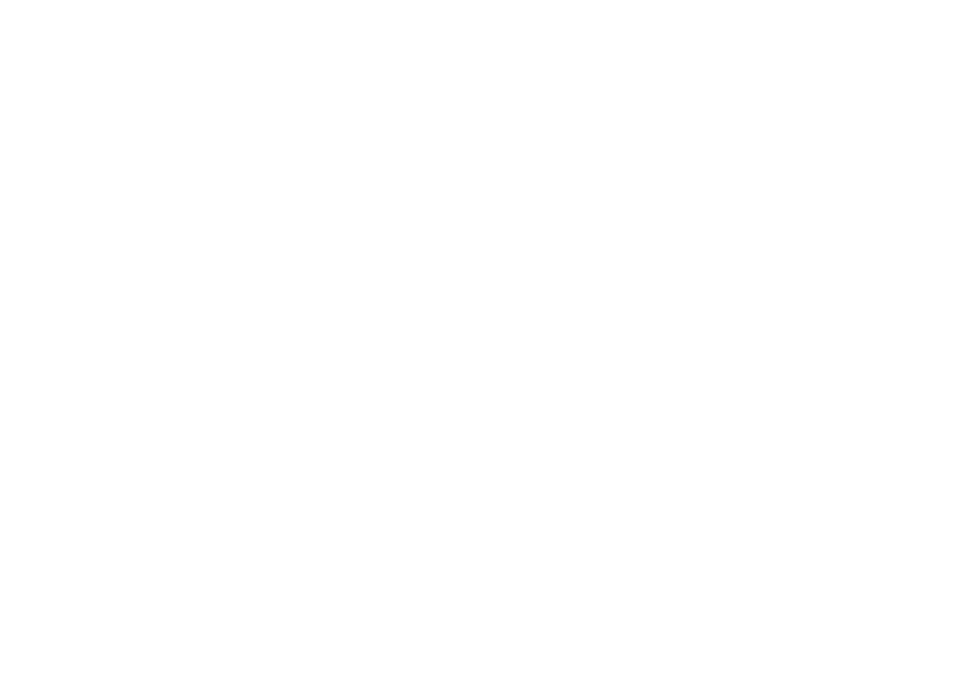
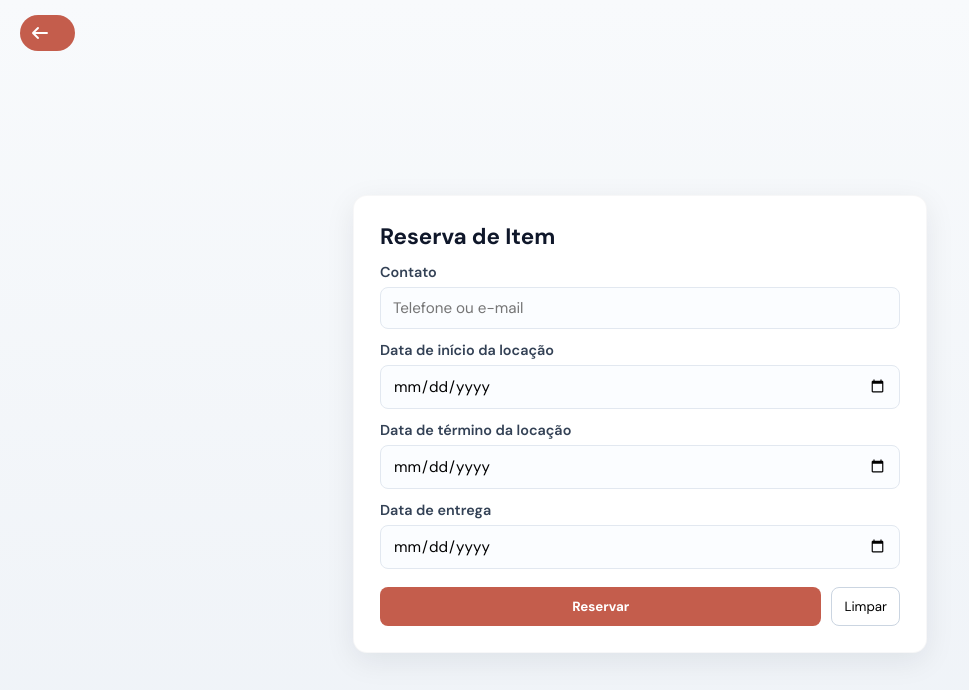
Before and after one commit to Hackaton-2025-1/Hackaton-Frontend, a Vue app: page /reserva in a window 1280 px wide. Before the commit this address had no page. Shown: the top 690 px of the page, without its empty margins (0-969 px from the left). Built offline with nearby package versions, Linux system fonts and the light colour scheme.

Commit message:
git comitt

```diff
--- a/src/componente/ReservaItem.vue
+++ b/src/componente/ReservaItem.vue
@@ -1,5 +1,8 @@
 <template>
   <div class="card-container">
+  <router-link to="gerenciamento" class="btn-voltar">
+    <i class="fas fa-arrow-left"></i>
+  </router-link>
     <div class="card">
       <h1 class="title">Reserva de Item</h1>
 
@@ -119,6 +122,34 @@
 </script>
 
 <style scoped>
+
+.btn-voltar {
+  position: absolute;
+  top: 15px;
+  left: 20px;
+  background-color: #c45d4c;
+  color: white;
+  border: none;
+  padding: 10px;
+  border-radius: 100px;
+  cursor: pointer;
+  font-weight: bold;
+  display: inline-flex;
+  align-items: center;
+  gap: 8px;
+  text-decoration: none;
+  transition: 0.3s;
+  width: 35px;
+}
+
+
+.btn-voltar i {
+  font-size: 16px;
+}
+
+.btn-voltar:hover {
+  background-color: #a94b3c;
+}
 /* Container */
 .card-container {
   min-height: 100vh;
@@ -163,8 +194,8 @@
 .errors ul { margin: 0; padding-left: 18px; }
 
 .actions { display: flex; gap: 10px; margin-top: 6px; }
-.btn-primary { flex: 1; background: #2563eb; color: white; border: none; padding: 10px 12px; border-radius: 8px; font-weight: 700; cursor: pointer; }
-.btn-primary:hover { background: #1d4ed8; }
+.btn-primary { flex: 1; background: #c45d4c; color: white; border: none; padding: 10px 12px; border-radius: 8px; font-weight: 700; cursor: pointer; }
+.btn-primary:hover { background: #c45d4c; }
 .btn-ghost { background: white; border: 1px solid #cbd5e1; padding: 10px 12px; border-radius: 8px; cursor: pointer; }
 .btn-ghost:hover { background: #f8fafc; }
 
--- a/src/componente/SideBar.vue
+++ b/src/componente/SideBar.vue
@@ -16,7 +16,7 @@
 
     <ul class="menu">
       <li><i class="fas fa-archive"></i><router-link to="/cadastroAcervo" class="link">Cadastro Acervo</router-link></li>
-      <li><i class="fas fa-folder-plus"></i> <router-link to="/cadastroCategoria" class="link"> Categoria</router-link></li>
+      <li><i class="fas fa-folder-plus"></i> <router-link to="/reserva" class="link"> Reservar</router-link></li>
     </ul>
   </div>
 </template>
--- a/src/router/index.js
+++ b/src/router/index.js
@@ -49,6 +49,11 @@
       path: '/collection/:id',
       name: 'collection-detail',
       component: () => import('../views/CollectionDetailView.vue')
+    },
+    {
+      path: '/reserva',
+      name: 'reserva',
+      component: () => import('../componente/ReservaItem.vue')
     }
 
   ],
```
